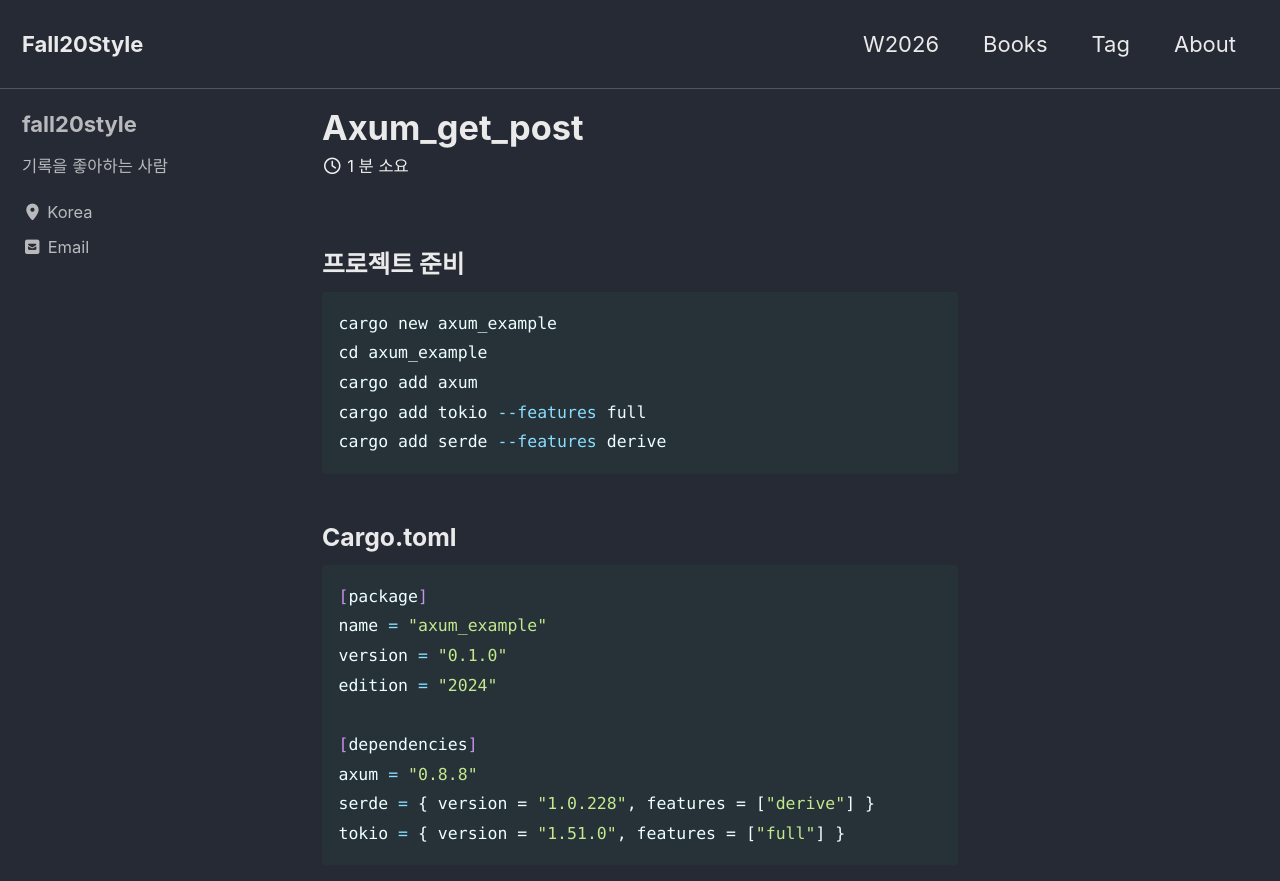
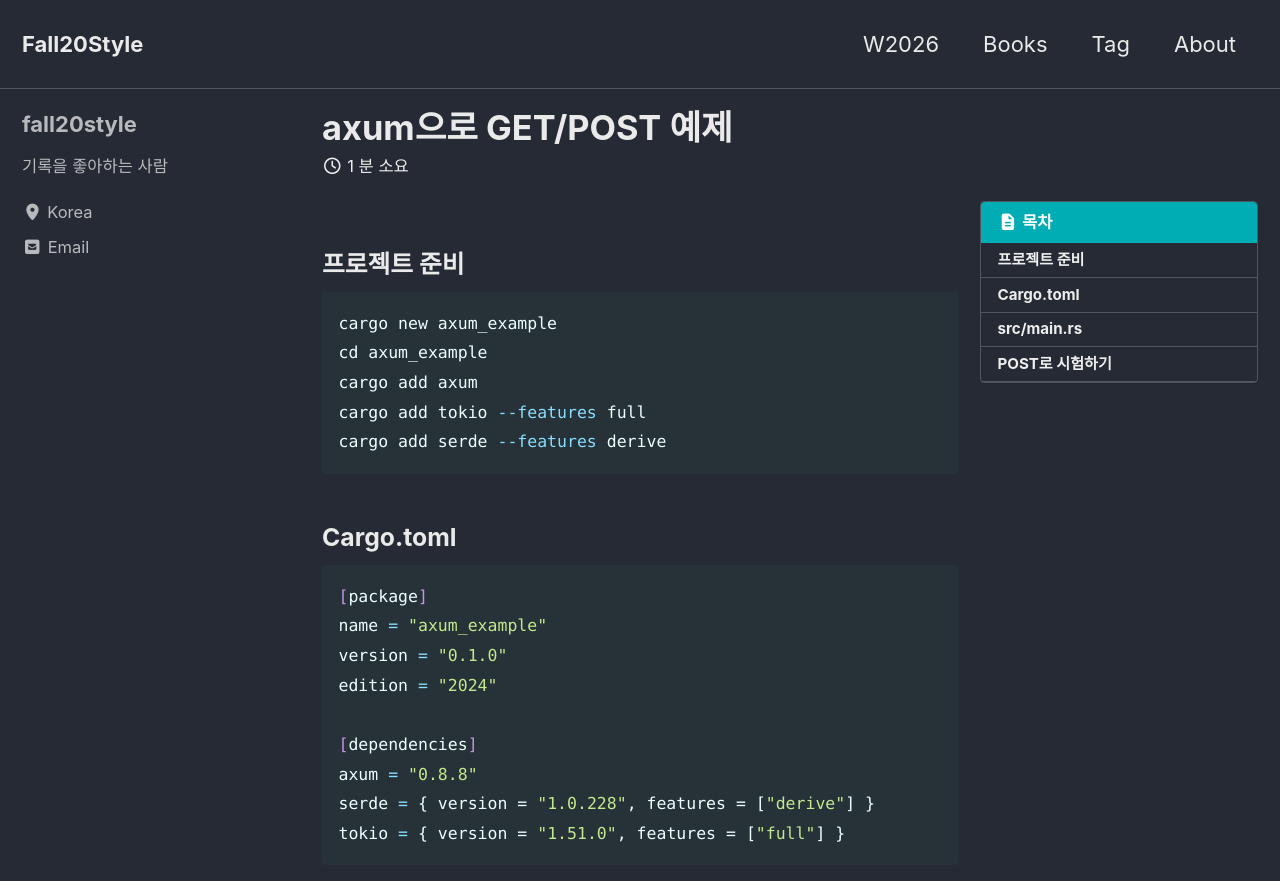
Before and after one commit to fall20style/fall20style.github.io, a Jekyll site: the page built from _posts/2026-04-03-axum_get_post.md, in a window 1280 px wide and 900 px high. Shown: the top 881 px of the window. Built offline with Jekyll 4.4.1, drawn with Linux system fonts in a browser that asks for light colours; cached includes are drawn as plain includes.

Commit message:
Update 2026-04-03-axum_get_post.md

````diff
--- a/_posts/2026-04-03-axum_get_post.md
+++ b/_posts/2026-04-03-axum_get_post.md
@@ -1,4 +1,21 @@
-
+---
+title: axum으로 GET/POST 예제
+layout: single
+author_profile: true
+read_time: true
+comments: true
+share: true
+related: true
+popular: true
+tags:
+  - axum
+  - Rust
+categories:
+toc: true
+toc_sticky: true
+toc_label: 목차
+description: desc가 여기에
+---
 
 ### 프로젝트 준비
 ```bash
````
